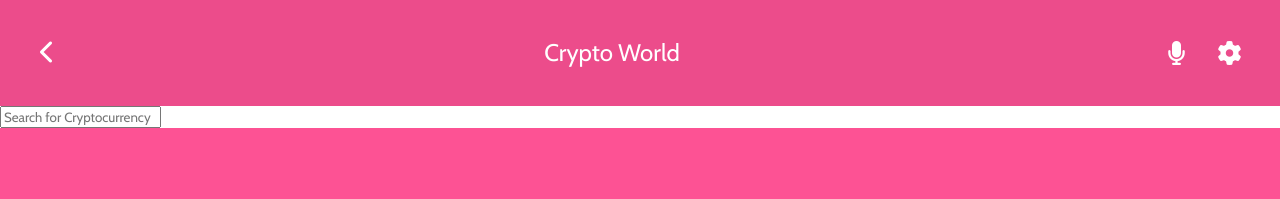
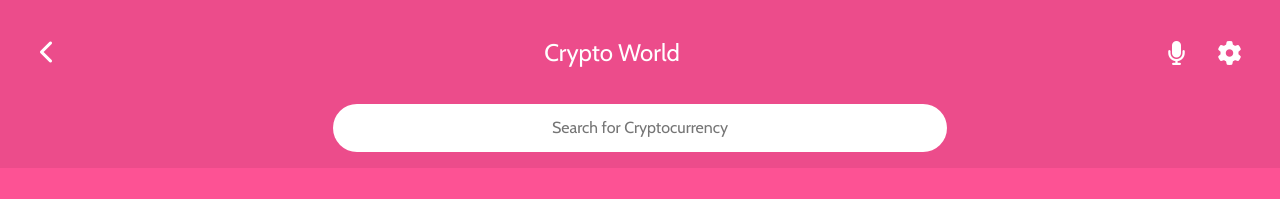
Before and after one commit to PrantoshB/Crypto-World, a React (Create React App) app: page / in a window 1280 px wide. Shown: the top 199 px of the page. Built offline with nearby package versions, Linux system fonts and the light colour scheme; no server answers.

Commit message:
Style: Add styling to the search bar

```diff
--- a/src/App.css
+++ b/src/App.css
@@ -102,6 +102,25 @@ p {
   font-weight: 600;
 }
 
+.search-bar {
+  background: #ec4c8b;
+  display: flex;
+  justify-content: center;
+  margin-top: -2px;
+}
+
+.search {
+  margin: 3% 0;
+  width: 85%;
+  height: 2.5rem;
+  border: 0;
+  outline: 0;
+  padding: 0 4%;
+  font-size: 1rem;
+  border-radius: 50px;
+  text-align: center;
+}
+
 @media only screen and (min-width: 768px) {
   .coin-container {
     grid-template-columns: 1fr 1fr 1fr 1fr;
@@ -165,4 +184,14 @@ p {
     height: 5rem;
     font-size: 1.5rem;
   }
+
+  .search {
+    width: 40%;
+    height: 3rem;
+    margin: 0;
+  }
+
+  .search-bar {
+    height: 4rem;
+  }
 }
```
